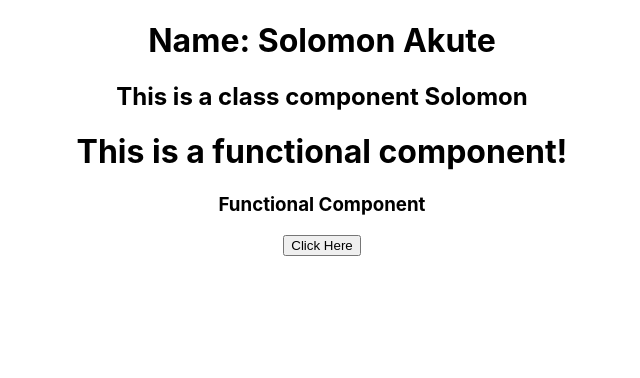
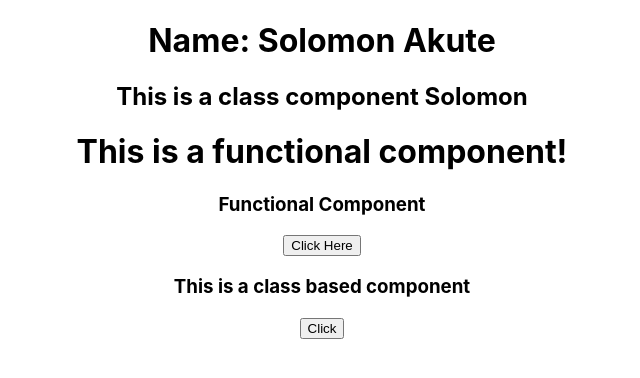
Before and after one commit to Uncle-Solomon/Learning_React, a React (Create React App) app: page / in a window 1280 px wide. Shown: the top 378 px of the page, without its empty margins (318-958 px from the left). Built offline with nearby package versions, Linux system fonts and the light colour scheme.

Commit message:
End of lesson 18

```diff
--- a/src/App.js
+++ b/src/App.js
@@ -1,5 +1,6 @@
 // import logo from "./logo.svg";
 import "./App.css";
+import ClassEvent from "./components/classEvent";
 import Counter from "./components/counter";
 import FunctionEvent from "./components/functionEvent";
 import Hello from "./components/hello";
@@ -20,6 +21,7 @@ function App() {
       <Resume name="Solomon" />
 
       <FunctionEvent />
+      <ClassEvent />
     </div>
   );
 }
--- /dev/null
+++ b/src/components/classEvent.js
@@ -0,0 +1,17 @@
+import { Component } from "react";
+
+class ClassEvent extends Component {
+  handleCLick() {
+    console.log("Class CLick Works");
+  }
+  render() {
+    return (
+      <div>
+        <h3>This is a class based component</h3>
+        <button onClick={this.handleCLick}>Click</button>
+      </div>
+    );
+  }
+}
+
+export default ClassEvent;
```
